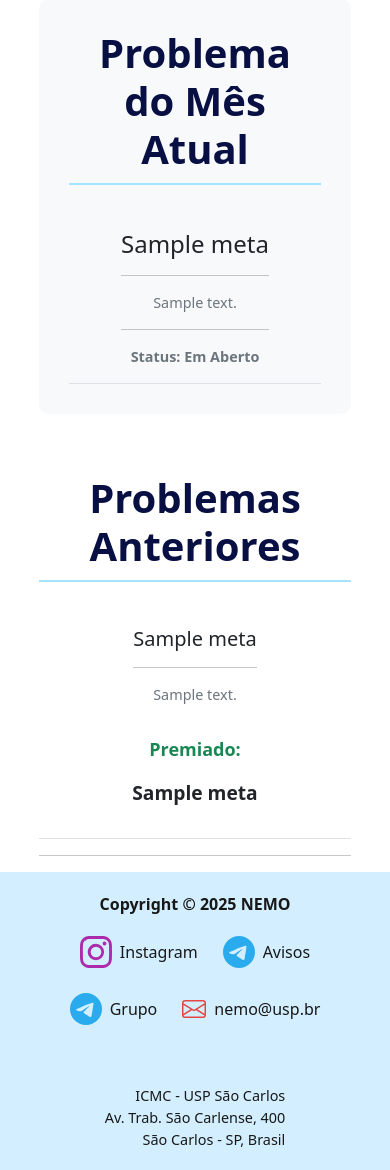
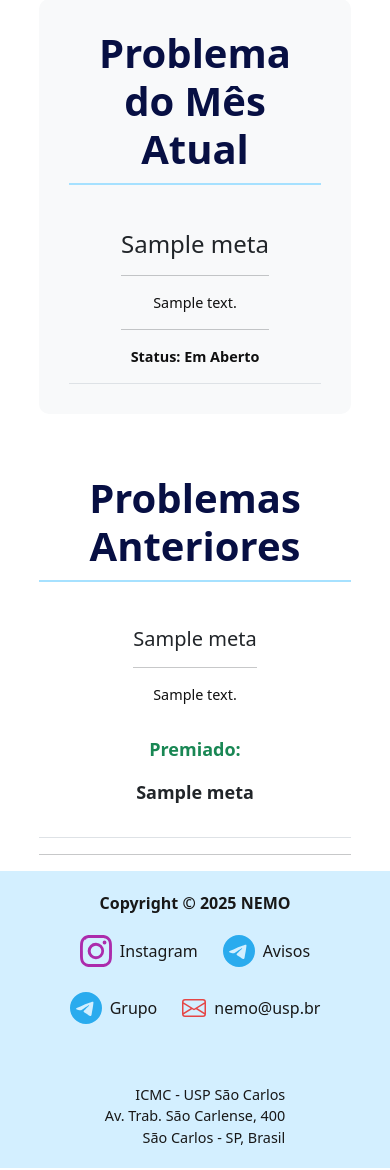
Before and after one commit to ViniArcan/nemo-site, a Flask app: template templates/months-problems.html in a window 390 px wide. Shown: the part 177-1347 px from the top of the page. Run offline with Flask 3, Linux system fonts and the light colour scheme; the template is opened without the code that fills it: most values are stand-ins (such as "Sample title", 1, 10 or a date in 2020); parts of the project's set-up code (start-up, migrations or seed data) failed here and were passed over; some libraries are stand-ins or nearby versions.

Commit message:
Update months-problems.css

```diff
--- a/static/styles/months-problems.css
+++ b/static/styles/months-problems.css
@@ -50,7 +50,7 @@
 .problem-item-info p {
     margin: 0;
     font-size: 0.9em;
-    color: #6c757d;
+    color: #101010;
     white-space: pre-wrap;
 }
 
@@ -68,7 +68,7 @@
     color: #198754;
     font-weight: bold;
     font-size: large;
-    margin-right: 15px;
+    margin-right: 55px;
 }
 
 .status-open {
@@ -143,13 +143,13 @@
     height: 90px;
     border-radius: 50%;
     margin-bottom: 5px;
-    margin-right: 10px; /* Keep margin for desktop */
+    margin-right: 50px; /* Keep margin for desktop */
 }
 
 .solver-name {
-    margin-right: 10px; /* Keep margin for desktop */
-    font-size: larger;
-    max-width: 200px;
+    margin-right: 50px; /* Keep margin for desktop */
+    font-size: large;
+    max-width: 150px;
     text-align: center;
     white-space: pre-wrap;
 }
@@ -159,6 +159,6 @@
     .solver-avatar,
     .solver-name {
         margin-right: 0;
+        max-width: 300px;
     }
-
 }
```
